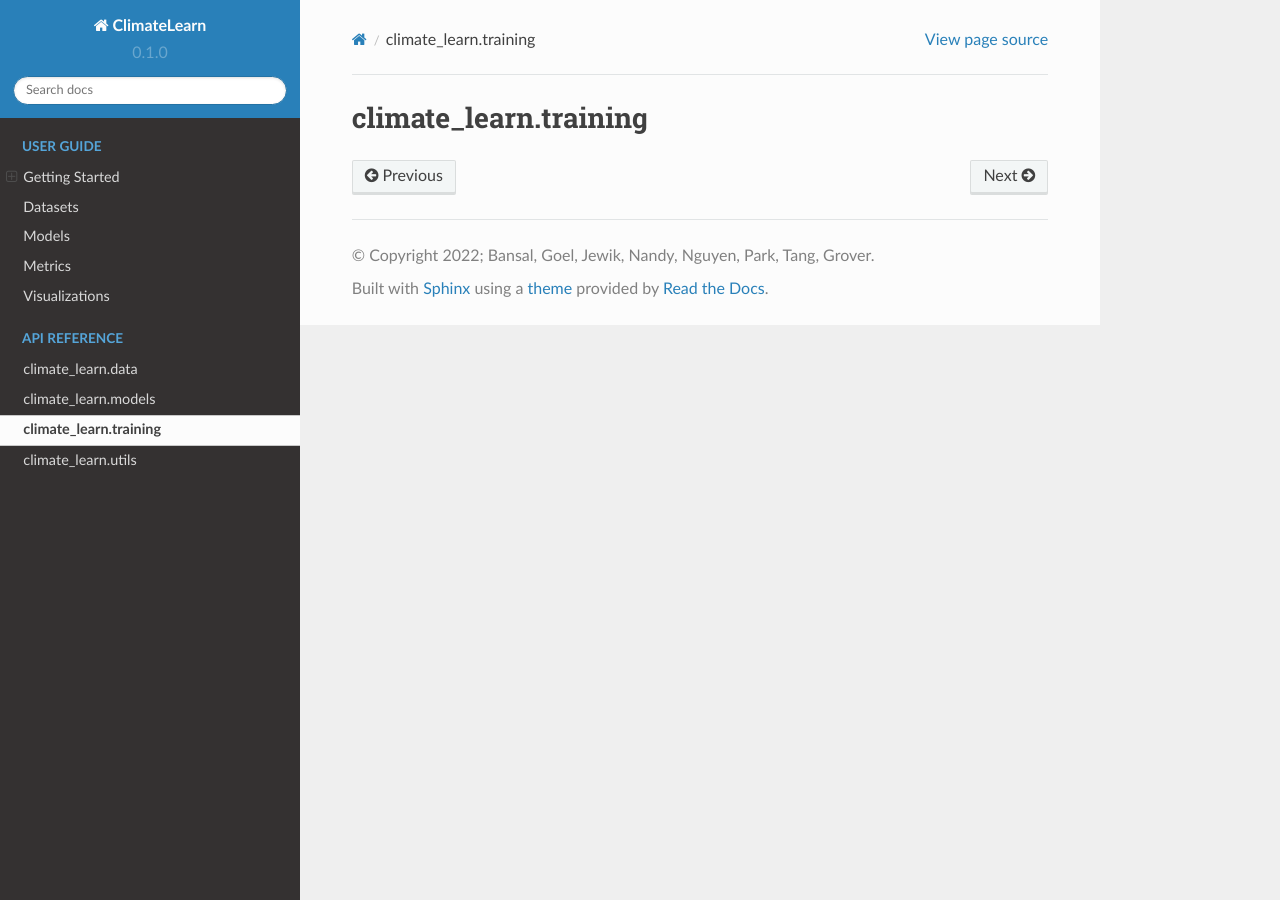
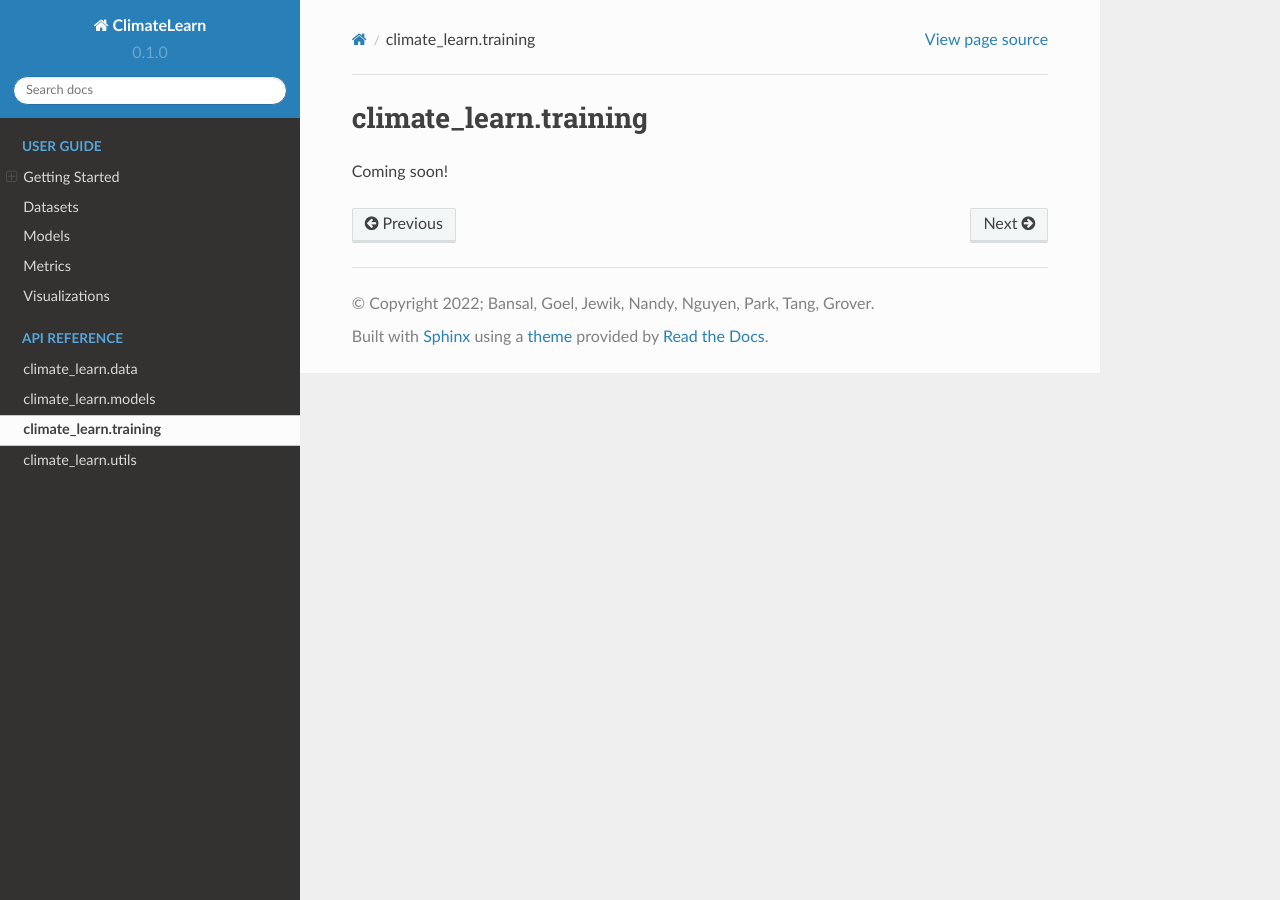
Before and after one commit to aditya-grover/climate-learn, a Sphinx documentation site: the page built from docs/source/reference/training.rst, in a window 1280 px wide. Built offline with Sphinx 7.4.7 and the Read the Docs theme 2.0.0, drawn with Linux system fonts in a browser that asks for light colours.

Commit message:
Added coming soon message

```diff
--- a/docs/source/reference/data.rst
+++ b/docs/source/reference/data.rst
@@ -1,2 +1,4 @@
 climate_learn.data
 ==================
+
+Coming soon!
--- a/docs/source/reference/models.rst
+++ b/docs/source/reference/models.rst
@@ -1,5 +1,7 @@
 climate_learn.models
 ====================
 
-.. autoclass:: climate_learn.models.modules.linear.LinearLitModule
-    :members: forward
+Coming soon!
+
+.. .. autoclass:: climate_learn.models.modules.linear.LinearLitModule
+..     :members: forward
--- a/docs/source/reference/training.rst
+++ b/docs/source/reference/training.rst
@@ -1,2 +1,4 @@
 climate_learn.training
 ======================
+
+Coming soon!
--- a/docs/source/reference/utils.rst
+++ b/docs/source/reference/utils.rst
@@ -1,6 +1,8 @@
 climate_learn.utils
 ===================
 
-.. autofunction:: climate_learn.utils.data.load_dataset
+Coming soon!
 
-.. autofunction:: climate_learn.utils.data.view
+.. .. autofunction:: climate_learn.utils.data.load_dataset
+
+.. .. autofunction:: climate_learn.utils.data.view
```
